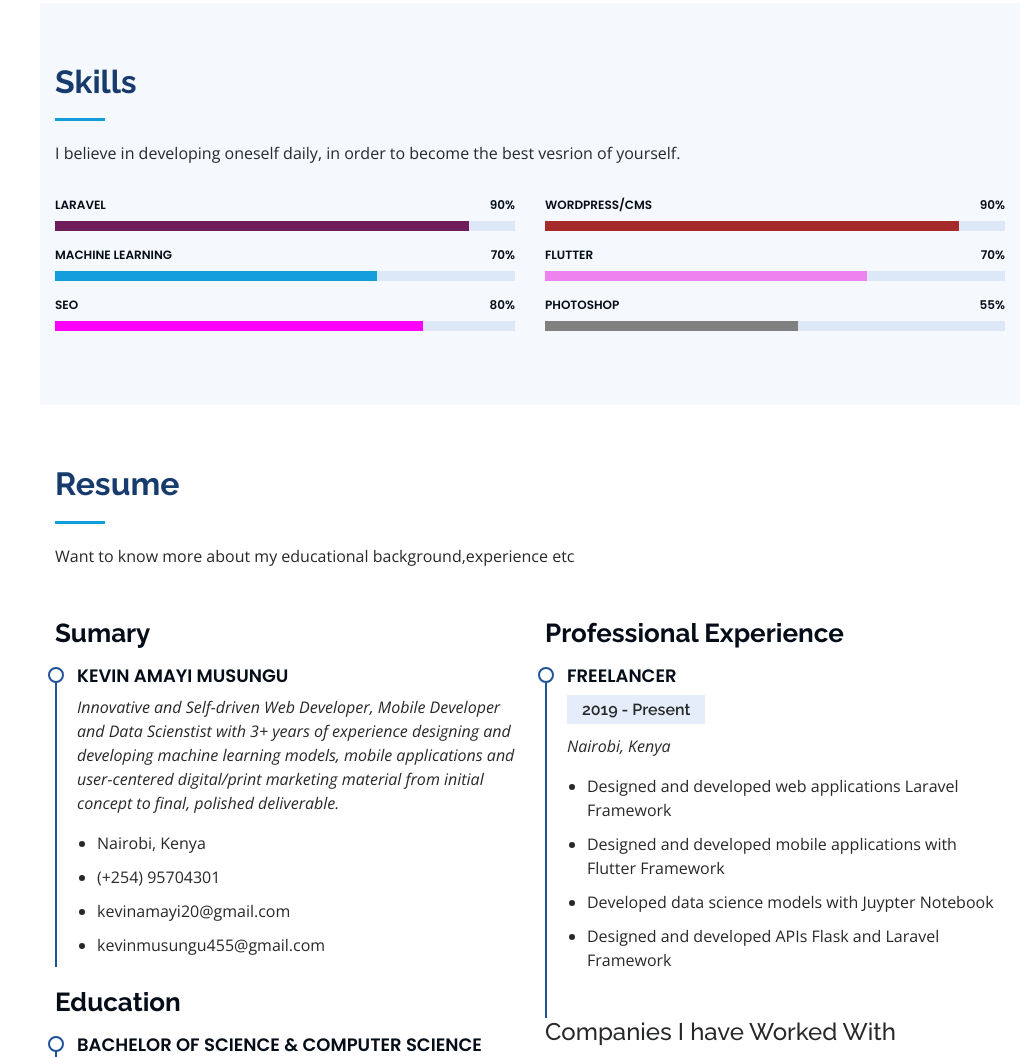
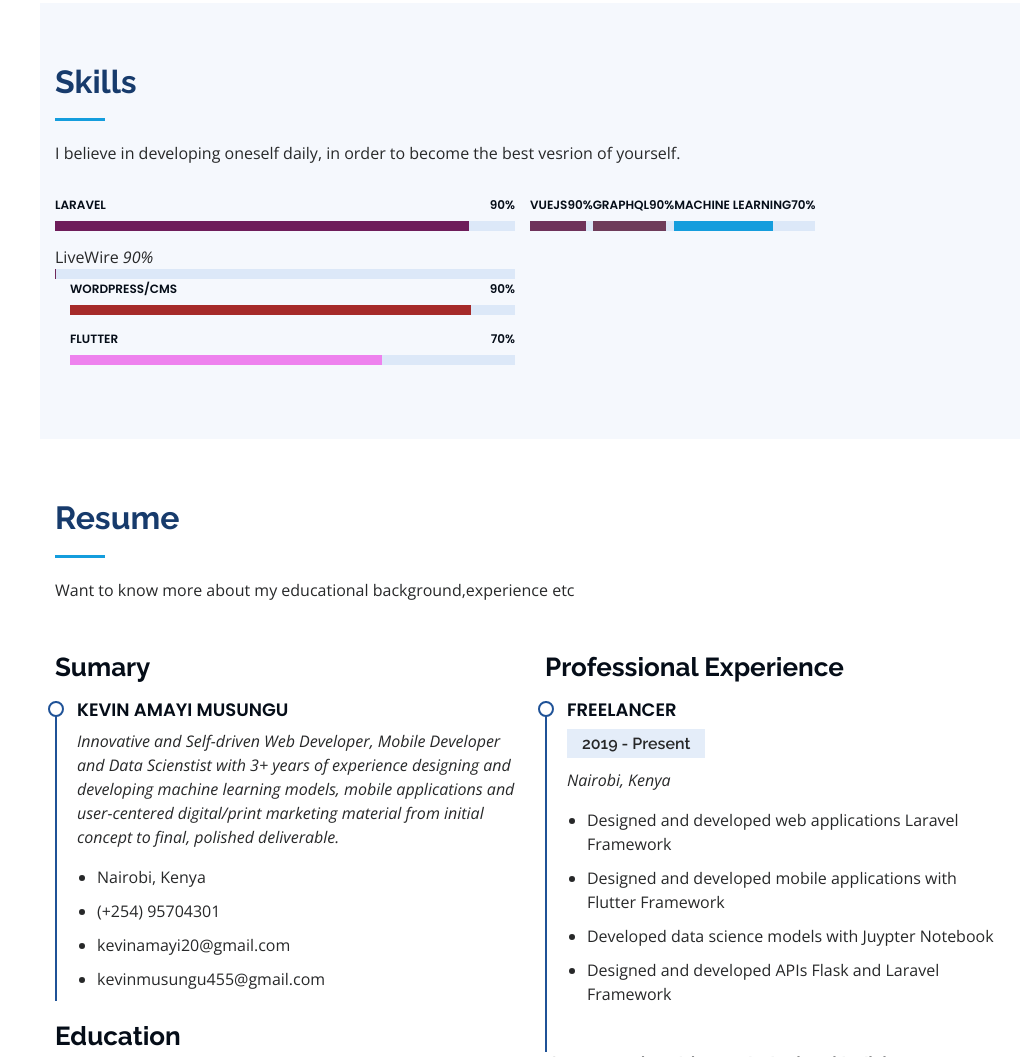
Before and after one commit to KEVINAMAYI/KEVINAMAYI.github.io, a plain HTML site: page index.html in a window 1280 px wide. Shown: the part 1980-3037 px from the top of the page, without its empty margins (260-1280 px from the left). Drawn offline with nearby package versions, Linux system fonts and the light colour scheme.

Commit message:
Update index.html

```diff
--- a/index.html
+++ b/index.html
@@ -200,18 +200,33 @@
               <div class="progress-bar-wrap">
                 <div class="progress-bar" role="progressbar" aria-valuenow="90" aria-valuemin="0" aria-valuemax="100" style="background-color:rgb(110, 29, 90);"></div>
               </div>
+            </div
+
+                 <div class="progress">
+              <span class="skill">LiveWire <i class="val">90%</i></span>
+              <div class="progress-bar-wrap">
+                <div class="progress-bar" role="progressbar" aria-valuenow="90" aria-valuemin="0" aria-valuemax="100" style="background-color:rgb(110, 40, 90);"></div>
+              </div>
+            </div>
+
+             <div class="progress">
+              <span class="skill">VueJS <i class="val">90%</i></span>
+              <div class="progress-bar-wrap">
+                <div class="progress-bar" role="progressbar" aria-valuenow="90" aria-valuemin="0" aria-valuemax="100" style="background-color:rgb(110, 50, 90);"></div>
+              </div>
+            </div>
+
+              <div class="progress">
+              <span class="skill">GraphQL <i class="val">90%</i></span>
+              <div class="progress-bar-wrap">
+                <div class="progress-bar" role="progressbar" aria-valuenow="90" aria-valuemin="0" aria-valuemax="100" style="background-color:rgb(110, 60, 90);"></div>
+              </div>
             </div>
 
             <div class="progress">
               <span class="skill">Machine Learning <i class="val">70%</i></span>
             <div class="progress-bar-wrap">
               <div class="progress-bar" role="progressbar" aria-valuenow="70" aria-valuemin="0" aria-valuemax="100"></div>
-            </div>
-          </div>
-          <div class="progress">
-            <span class="skill">SEO <i class="val">80%</i></span>
-            <div class="progress-bar-wrap">
-              <div class="progress-bar" role="progressbar" aria-valuenow="80" aria-valuemin="0" aria-valuemax="100" style="background-color:magenta;"></div>
             </div>
           </div>
 
@@ -230,13 +245,6 @@
             <span class="skill">Flutter <i class="val">70%</i></span>
             <div class="progress-bar-wrap">
               <div class="progress-bar" role="progressbar" aria-valuenow="70" aria-valuemin="0" aria-valuemax="100" style="background-color:violet;"></div>
-            </div>
-          </div>
-
-          <div class="progress">
-            <span class="skill">Photoshop <i class="val">55%</i></span>
-            <div class="progress-bar-wrap">
-              <div class="progress-bar" role="progressbar" aria-valuenow="55" aria-valuemin="0" aria-valuemax="100" style="background-color:gray;"></div>
             </div>
           </div>
 
@@ -378,13 +386,13 @@
              <div class="resume-item">
               <h4>web Developer, Api Developer </h4>
               <h5>2023 December 07th - 2025 February 24th</h5>
-              <p><em>Asccentech East Africa Limited</em></p>
+              <p><em>Dafric Logistic Limited</em></p>
               <ul>
                 <li>Developed the Dafric Vehicle Tracking application with Laravel and
                 livewire Framework.</li>
-               <li></li>Performed DevOps operations such as CI/CD, scaling applications and
+               <li>Performed DevOps operations such as CI/CD, scaling applications and
                servers with AWS and gitlab.</li>
-               <li></li>Developed the Dafric IMS with VueJS, Laravel and GraphQL for managing
+               <li>Developed the Dafric IMS with VueJS, Laravel and GraphQL for managing
                business Operations</li>
               </ul>
             </div>
```
